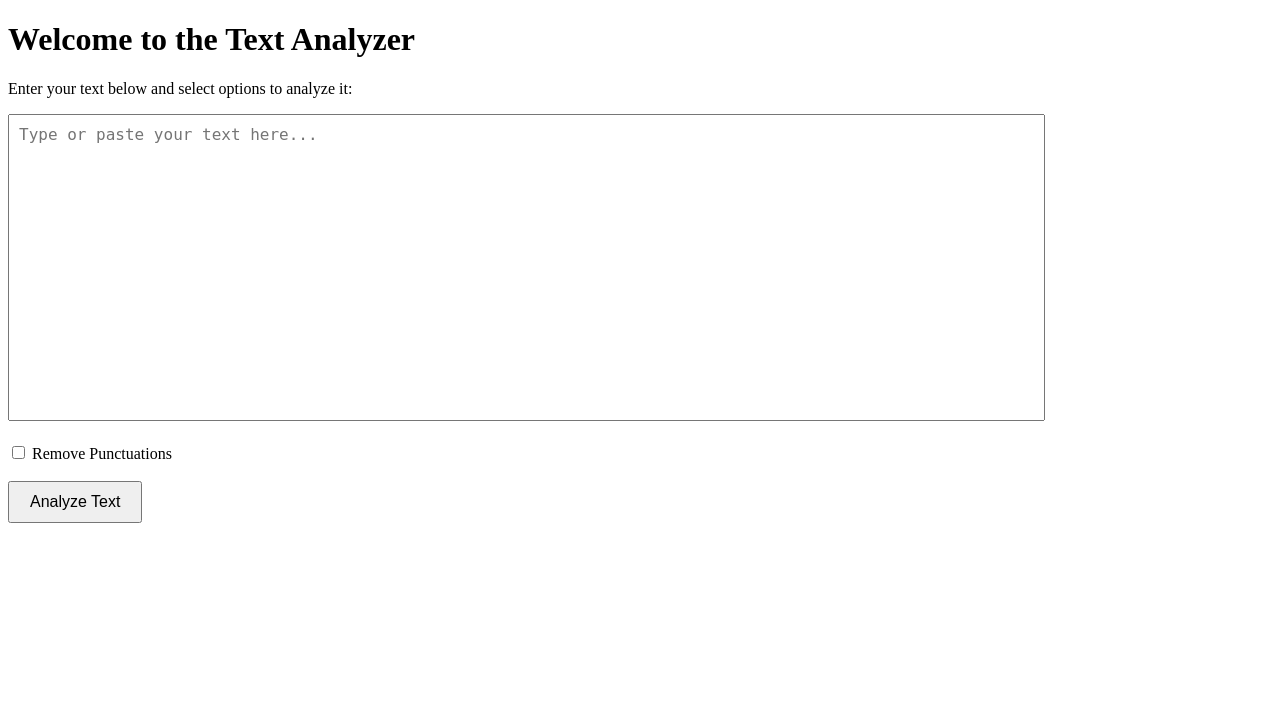
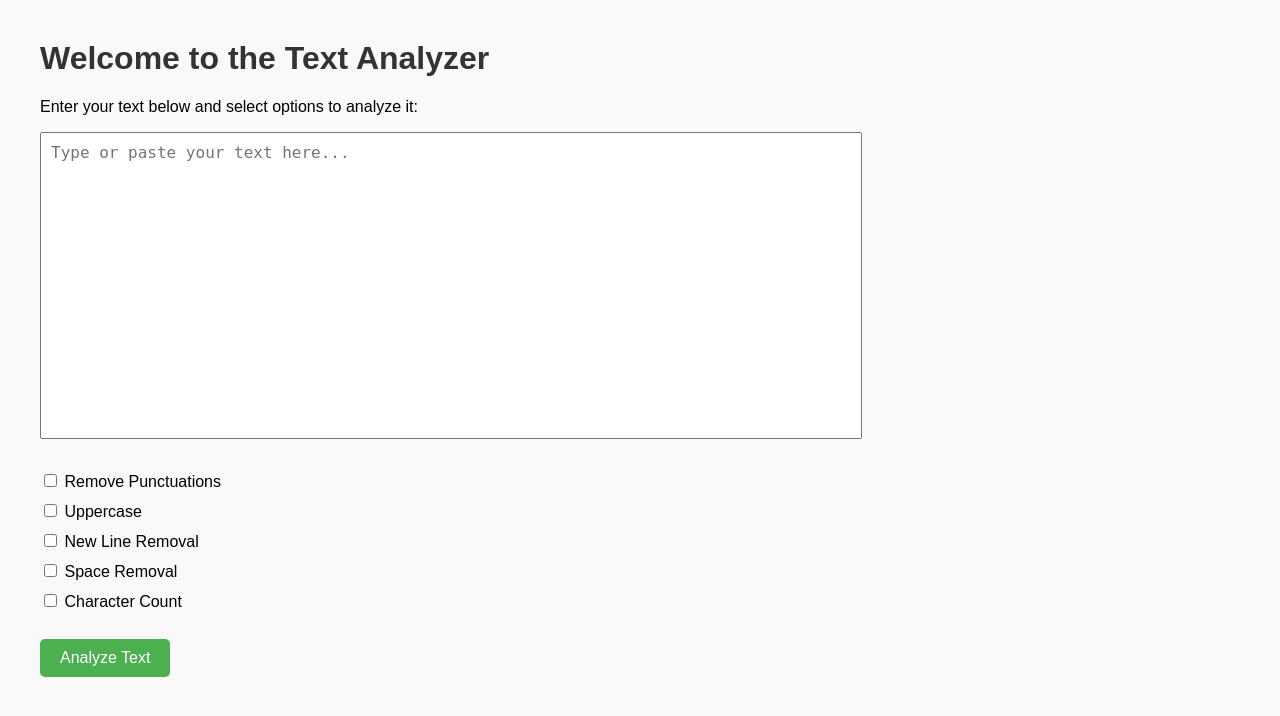
Before and after one commit to arpitkatiyar108/DjangoLearning-TextUtils, a Django app: page / in a window 1280 px wide. Shown: the top 716 px of the page. Run offline with Django 5.2, Linux system fonts and the light colour scheme.

Commit message:
Complete-video-12: Add More Features To TextUtils Website

```diff
--- a/Textutils/Textutils/urls.py
+++ b/Textutils/Textutils/urls.py
@@ -1,24 +1,10 @@
-"""
-URL configuration for Textutils project.
-
-The `urlpatterns` list routes URLs to views. For more information please see:
-    https://docs.djangoproject.com/en/5.2/topics/http/urls/
-Examples:
-Function views
-    1. Add an import:  from my_app import views
-    2. Add a URL to urlpatterns:  path('', views.home, name='home')
-Class-based views
-    1. Add an import:  from other_app.views import Home
-    2. Add a URL to urlpatterns:  path('', Home.as_view(), name='home')
-Including another URLconf
-    1. Import the include() function: from django.urls import include, path
-    2. Add a URL to urlpatterns:  path('blog/', include('blog.urls'))
-"""
 from django.contrib import admin
 from django.urls import path
-from . import views
+from . import views   # Import your app views
+
+# URL patterns
 urlpatterns = [
     path('admin/', admin.site.urls),
-    path('', views.home, name='home'),
-    path('analyze', views.analyze , name='analyze'),
+    path('', views.home, name='home'),          # Homepage
+    path('analyze/', views.analyze, name='analyze'),  # Analyze page
 ]
--- a/Textutils/Textutils/views.py
+++ b/Textutils/Textutils/views.py
@@ -5,7 +5,7 @@
 # ================================
 
 # Importing required modules from Django
-from django.http import HttpResponse      # For sending simple HTTP responses (not used much here, but useful for debugging)
+from django.http import HttpResponse      # For sending plain text responses (not used much here)
 from django.shortcuts import render       # For rendering templates (HTML files)
 
 
@@ -14,8 +14,8 @@ from django.shortcuts import render       # For rendering templates (HTML files)
 # ---------------------------
 def home(request):
     """
-    This function will handle requests for the homepage.
-    It will simply render and return the 'home.html' template.
+    Handles requests for the homepage.
+    It simply renders and returns the 'home.html' template.
     """
     return render(request, 'home.html')   # Render = combine template + optional data
 
@@ -25,42 +25,60 @@ def home(request):
 # ---------------------------
 def analyze(request):
     """
-    This function processes the input text based on user selection.
-    Right now, it removes punctuation if the 'removepunch' option is ON.
+    This function processes the input text based on user selections.
+    Current options:
+        - Remove Punctuations
+        - Convert to Uppercase
+        - Remove Newlines
+        - Remove Spaces
+        - Character Count
     """
 
-    # 1. Get text input from the request (using GET method for now).
-    #    If no text is provided, use 'DefaultText' as fallback.
-    text = request.GET.get('text', 'DefaultText')
+    # 1. Get text input from the request (from the GET method).
+    #    If no text is provided, 'No Text Found!' will be used.
+    text = request.GET.get('text', 'No Text Found!')
 
-    # 2. Check if the 'Remove Punctuation' option was selected.
-    #    If the checkbox is not selected, it will be 'off'.
+    # 2. Get all checkbox values (ON/OFF switches).
     removepunch = request.GET.get('removepunch', 'off')
+    uppercase = request.GET.get('uppercase', 'off')
+    newlineremoval = request.GET.get('newlineremoval', 'off')
+    spaceremoval = request.GET.get('spaceremoval', 'off')
+    charcount = request.GET.get('charcount', 'off')
 
-    # 3. Initialize an empty string for storing the analyzed text.
-    analyzed_text = ''
+    # 3. Initialize required variables.
+    analyzed_text = text   # Start with original text
+    purpose_text_list = [] # Keep track of transformations applied
 
-    # 4. Define a list of punctuations to remove.
+    # 4. Define list of punctuation characters.
     punctuations = '''!"#$%&'()*+,-./:;<=>?@[\]^_`{|}~'''
 
-    # 5. If 'removepunch' is ON, loop through the input text and build a new string
-    #    without punctuation characters.
+    # 5. Apply transformations in sequence (order matters).
     if removepunch == 'on':
-        for char in text:
-            if char not in punctuations:
-                analyzed_text += char
-    else:
-        # If option is not ON, just keep the text as it is.
-        analyzed_text = text
+        analyzed_text = ''.join(char for char in analyzed_text if char not in punctuations)
+        purpose_text_list.append("Punctuations Removed")
 
-    # 6. Prepare parameters (dictionary) to pass to the template.
-    #    These variables can be displayed in the HTML file.
+    if uppercase == 'on':
+        analyzed_text = analyzed_text.upper()
+        purpose_text_list.append("Converted to Uppercase")
+
+    if newlineremoval == 'on':
+        analyzed_text = analyzed_text.replace("\n", " ").replace("\r", " ")
+        purpose_text_list.append("New Lines Removed")
+
+    if spaceremoval == 'on':
+        analyzed_text = analyzed_text.replace(" ", "")
+        purpose_text_list.append("Spaces Removed")
+
+    if charcount == 'on':
+        # Character count is informational → doesn’t modify text
+        purpose_text_list.append(f"Character Count: {len(analyzed_text)}")
+
+    # 6. Prepare context (dictionary) to pass to template.
     params = {
-        'purpose': 'Removed Punctuations' if removepunch == 'on' else 'No Changes',
-        'text': text,                       # Original text
-        'removepunch': removepunch,         # Status of checkbox
+        'purpose_list': purpose_text_list,  # List of applied operations
+        'text': text,                       # Original input text
         'analyzed_text': analyzed_text      # Final processed text
     }
 
-    # 7. Render the 'analyze.html' template and send params to it.
+    # 7. Render 'analyze.html' and pass the context.
     return render(request, 'analyze.html', params)
--- a/Textutils/templates/home.html
+++ b/Textutils/templates/home.html
@@ -9,6 +9,38 @@
 <head>
     <meta charset="UTF-8">
     <title>Home - Text Analyzer</title>
+    <style>
+        body {
+            font-family: Arial, sans-serif;
+            margin: 40px;
+            background-color: #f9f9f9;
+        }
+        h1 {
+            color: #333;
+        }
+        textarea {
+            resize: none;
+            font-size: 16px;
+            padding: 10px;
+            width: 100%;
+            max-width: 800px;
+        }
+        .option {
+            margin: 10px 0;
+        }
+        button {
+            padding: 10px 20px;
+            font-size: 16px;
+            border: none;
+            background-color: #4CAF50;
+            color: white;
+            cursor: pointer;
+            border-radius: 5px;
+        }
+        button:hover {
+            background-color: #45a049;
+        }
+    </style>
 </head>
 <body>
 
@@ -28,17 +60,39 @@
             name="text"
             rows="15"
             cols="100"
-            placeholder="Type or paste your text here..."
-            style="resize: none; font-size: 16px; padding: 10px;"></textarea>
+            placeholder="Type or paste your text here..."></textarea>
         <br><br>
 
-        <!-- Checkbox for 'Remove Punctuations' -->
-        <input type="checkbox" name="removepunch" id="removepunch">
-        <label for="removepunch">Remove Punctuations</label>
-        <br><br>
+        <!-- Options -->
+        <div class="option">
+            <input type="checkbox" name="removepunch" id="removepunch">
+            <label for="removepunch">Remove Punctuations</label>
+        </div>
+
+        <div class="option">
+            <input type="checkbox" name="uppercase" id="uppercase">
+            <label for="uppercase">Uppercase</label>
+        </div>
+
+        <div class="option">
+            <input type="checkbox" name="newlineremoval" id="newlineremoval">
+            <label for="newlineremoval">New Line Removal</label>
+        </div>
+
+        <div class="option">
+            <input type="checkbox" name="spaceremoval" id="spaceremoval">
+            <label for="spaceremoval">Space Removal</label>
+        </div>
+
+        <div class="option">
+            <input type="checkbox" name="charcount" id="charcount">
+            <label for="charcount">Character Count</label>
+        </div>
+
+        <br>
 
         <!-- Submit Button -->
-        <button type="submit" style="padding: 10px 20px; font-size: 16px;">
+        <button type="submit">
             Analyze Text
         </button>
     </form>
```
Also changed, not shown: Textutils/templates/analyze.html (+29 -5 lines).
